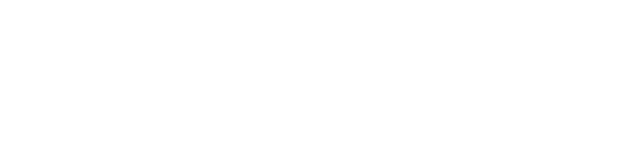
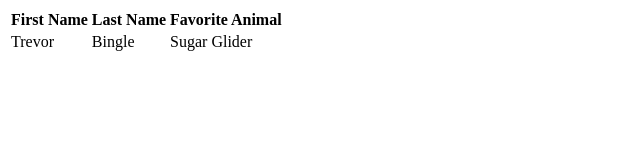
Before and after one commit to tkbd7/galvanize-static-website, a plain HTML site: page favorites.html in a window 1280 px wide. Shown: the whole page, without its empty margins (0-640 px from the left). Drawn offline with Linux system fonts and the light colour scheme.

Commit message:
populated table

```diff
--- a/favorites.html
+++ b/favorites.html
@@ -2,7 +2,30 @@
 <html lang="en">
   <table>
     <thead>
-
+      <tr>
+        <th>
+          First Name
+        </th>
+        <th>
+          Last Name
+        </th>
+        <th>
+          Favorite Animal
+        </th>
+      </tr>
     </thead>
+    <tbody>
+      <tr>
+        <td>
+          Trevor
+        </td>
+        <td>
+          Bingle
+        </td>
+        <td>
+          Sugar Glider
+        </td>
+      </tr>
+    </tbody>
   </table>
 </html>
```
